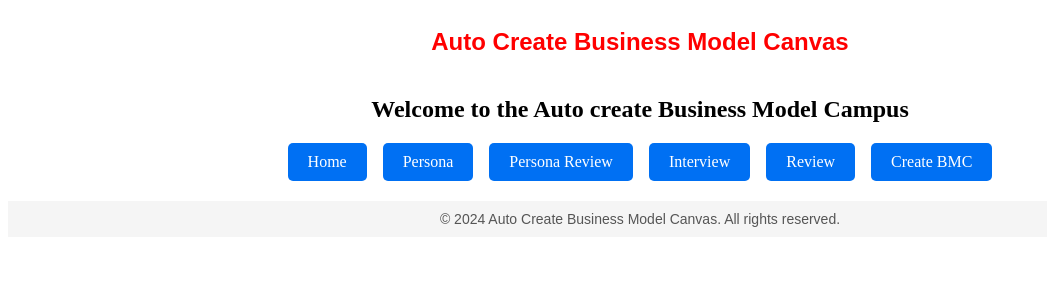
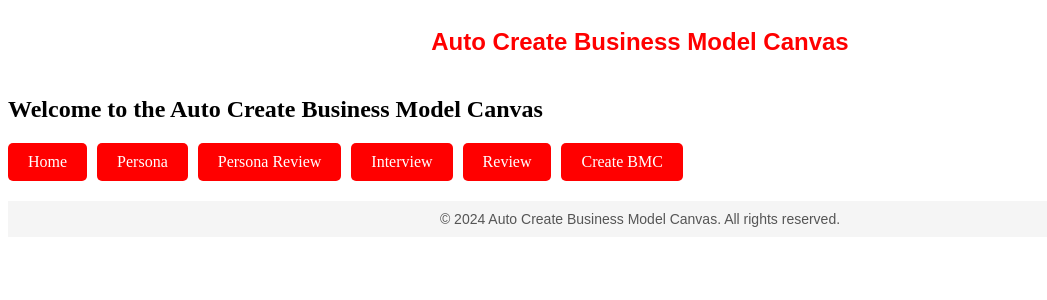
Before and after one commit to Kazuto-Ikeda/mvp-for-abmc2, a Next.js app: page / in a window 1280 px wide. Shown: the top 300 px of the page, without its empty margins (0-1047 px from the left). Built offline with nearby package versions, Linux system fonts and the light colour scheme.

Commit message:
change design top page

```diff
--- a/app/page.tsx
+++ b/app/page.tsx
@@ -1,17 +1,26 @@
-import Link from 'next/link';
+"use client";
+
+import Link from "next/link";
 import React from "react";
 
 export default function Home() {
+  const buttonStyle: React.CSSProperties = {
+    display: "inline-block",
+    padding: "10px 20px",
+    textAlign: "center",
+    textDecoration: "none",
+    color: "white",
+    backgroundColor: "red",
+    borderRadius: "5px",
+    transition: "background-color 0.3s",
+    cursor: "pointer",
+  };
+
   return (
     <div>
       <nav>
-        <h1 style={{ textAlign: "center" }}>Welcome to the Auto create Business Model Campus</h1>
-        <div style={{
-          display: "flex",
-          justifyContent: "center",
-          gap: "16px",
-          marginTop: "20px",
-        }}>
+        <h1>Welcome to the Auto Create Business Model Canvas</h1>
+        <div style={{ display: "flex", gap: "10px" }}>
           <Link href="/home">
             <a style={buttonStyle}>Home</a>
           </Link>
@@ -35,19 +44,3 @@ export default function Home() {
     </div>
   );
 }
-
-const buttonStyle = {
-  display: "inline-block",
-  padding: "10px 20px",
-  textAlign: "center",
-  textDecoration: "none",
-  color: "white",
-  backgroundColor: "#0070f3",
-  borderRadius: "5px",
-  transition: "background-color 0.3s",
-  cursor: "pointer",
-};
-
-buttonStyle[':hover'] = {
-  backgroundColor: "#005bb5",
-};
```
